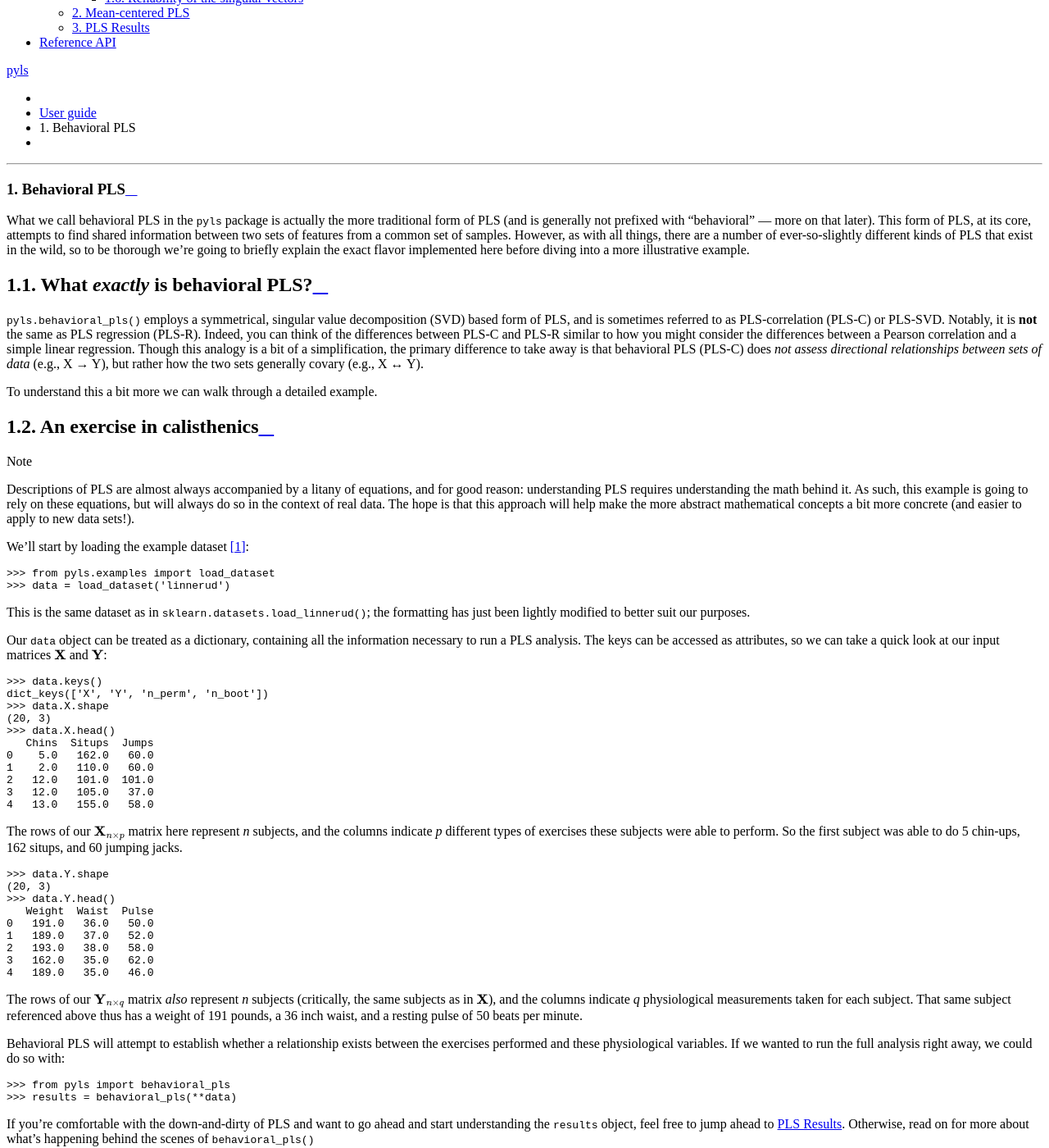
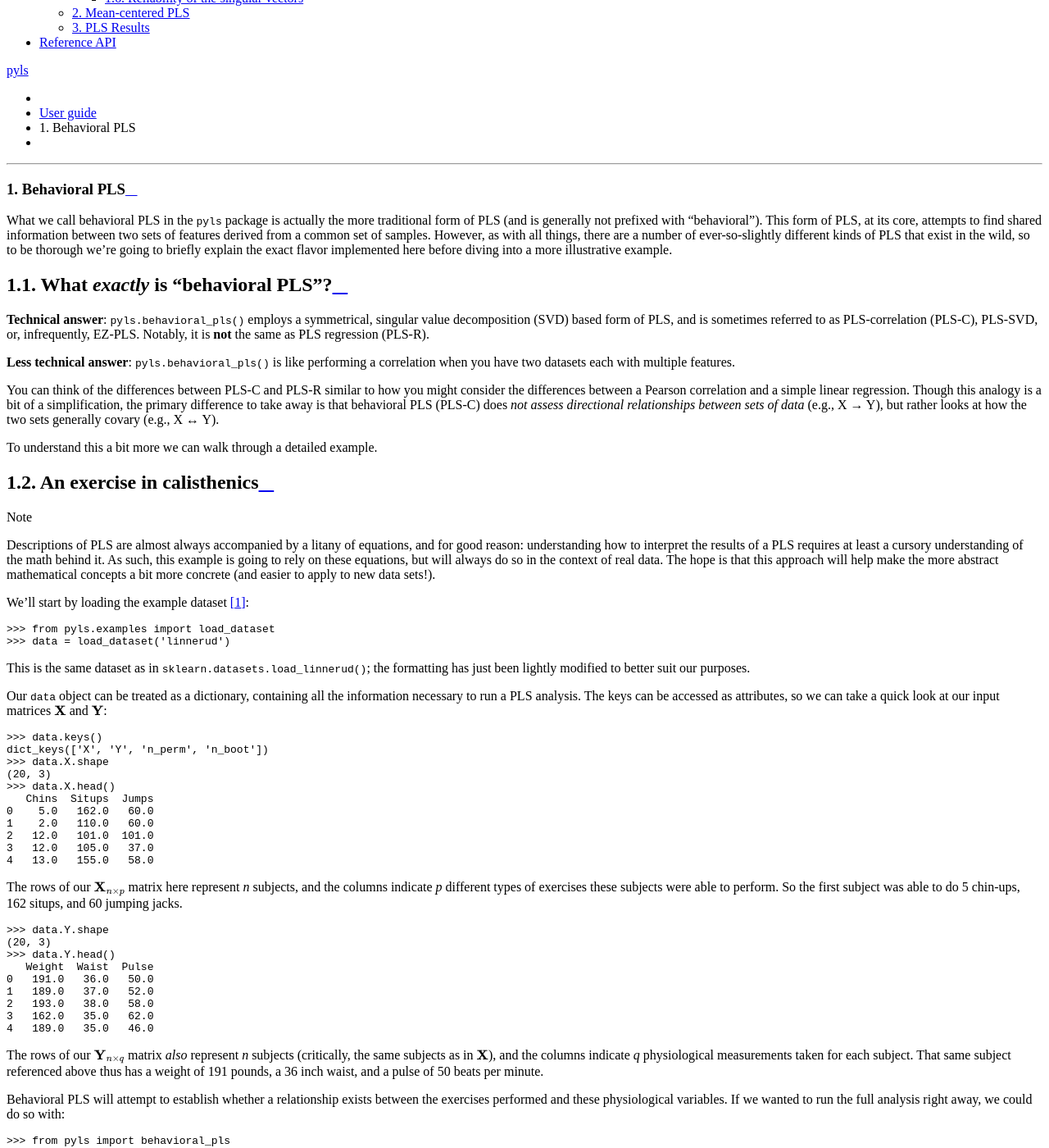
Before and after one commit to netneurolab/pypyls, a Sphinx documentation site: the page built from docs/user_guide/behavioral.rst, in a window 1280 px wide and 1400 px high, scrolled down 236 px. Shown: the whole window at 82% size. Built offline with Sphinx 7.4.7 and the Read the Docs theme 2.0.0, drawn with Linux system fonts in a browser that asks for light colours; some of the changed text lies outside the part shown.

Commit message:
[DOC] Behavioral PLS user guide update
Still very much a WIP, but...coming along to a degree?

```diff
--- a/docs/user_guide/behavioral.rst
+++ b/docs/user_guide/behavioral.rst
@@ -9,26 +9,30 @@ Behavioral PLS
 ==============
 
 What we call behavioral PLS in the ``pyls`` package is actually the more
-traditional form of PLS (and is generally not prefixed with "behavioral" ---
-more on that later). This form of PLS, at its core, attempts to find shared
-information between two sets of features from a common set of samples. However,
-as with all things, there are a number of ever-so-slightly different kinds of
-PLS that exist in the wild, so to be thorough we're going to briefly explain
-the exact flavor implemented here before diving into a more illustrative
-example.
+traditional form of PLS (and is generally not prefixed with "behavioral"). This
+form of PLS, at its core, attempts to find shared information between two sets
+of features derived from a common set of samples. However, as with all things,
+there are a number of ever-so-slightly different kinds of PLS that exist in the
+wild, so to be thorough we're going to briefly explain the exact flavor
+implemented here before diving into a more illustrative example.
 
-What *exactly* is behavioral PLS?
----------------------------------
+What *exactly* is "behavioral PLS"?
+-----------------------------------
 
-:py:func:`pyls.behavioral_pls` employs a symmetrical, singular value
-decomposition (SVD) based form of PLS, and is sometimes referred to as
-PLS-correlation (PLS-C) or PLS-SVD. Notably, it is **not** the same as PLS
-regression (PLS-R). Indeed, you can think of the differences between PLS-C and
-PLS-R similar to how you might consider the differences between a Pearson
-correlation and a simple linear regression. Though this analogy is a bit of a
-simplification, the primary difference to take away is that behavioral PLS
-(PLS-C) does *not assess directional relationships between sets of data* (e.g.,
-X → Y), but rather how the two sets generally covary (e.g., X ↔ Y).
+**Technical answer**: :py:func:`pyls.behavioral_pls` employs a symmetrical,
+singular value decomposition (SVD) based form of PLS, and is sometimes referred
+to as PLS-correlation (PLS-C), PLS-SVD, or, infrequently, EZ-PLS. Notably, it
+is **not** the same as PLS regression (PLS-R).
+
+**Less technical answer**: :py:func:`pyls.behavioral_pls` is like performing a
+correlation when you have two datasets each with multiple features.
+
+You can think of the differences between PLS-C and PLS-R similar to how you
+might consider the differences between a Pearson correlation and a simple
+linear regression. Though this analogy is a bit of a simplification, the
+primary difference to take away is that behavioral PLS (PLS-C) does *not*
+*assess directional relationships between sets of data* (e.g., X → Y), but
+rather looks at how the two sets generally covary (e.g., X ↔ Y).
 
 To understand this a bit more we can walk through a detailed example.
 
@@ -37,11 +41,12 @@ An exercise in calisthenics
 
 .. note::
     Descriptions of PLS are almost always accompanied by a litany of equations,
-    and for good reason: understanding PLS requires understanding the math
-    behind it. As such, this example is going to rely on these equations, but
-    will always do so in the context of real data. The hope is that this
-    approach will help make the more abstract mathematical concepts a bit more
-    concrete (and easier to apply to new data sets!).
+    and for good reason: understanding how to interpret the results of a PLS
+    requires at least a cursory understanding of the math behind it. As such,
+    this example is going to rely on these equations, but will always do so in
+    the context of real data. The hope is that this approach will help make the
+    more abstract mathematical concepts a bit more concrete (and easier to
+    apply to new data sets!).
 
 We'll start by loading the example dataset [1]_:
 
@@ -93,7 +98,7 @@ The rows of our :math:`\textbf{Y}_{n \times q}` matrix *also* represent *n*
 subjects (critically, the same subjects as in :math:`\textbf{X}`), and the
 columns indicate *q* physiological measurements taken for each subject. That
 same subject referenced above thus has a weight of 191 pounds, a 36 inch waist,
-and a resting pulse of 50 beats per minute.
+and a pulse of 50 beats per minute.
 
 Behavioral PLS will attempt to establish whether a relationship exists between
 the exercises performed and these physiological variables. If we wanted to run
@@ -158,6 +164,8 @@ rows of :math:`\textbf{U}` correspond to the exercises from our input matrix
 physiological measurements from our input matrix :math:`\textbf{Y}`. The
 columns of :math:`\textbf{U}` and :math:`\textbf{V}`, on the other hand,
 represent new dimensions or components that have been "discovered" in the data.
+
+<INSERT BETTER DESCRIPTION HERE>
 
 The :math:`i^{th}` columns of :math:`\textbf{U}` and :math:`\textbf{V}` weigh
 the contributions of these exercises and physiological measurements,
@@ -223,19 +231,27 @@ data matrices by the relevant singular vectors and then correlate the results:
     >>> pearsonr(XU[:, 0], YV[:, 0])
     (0.48997247845503833, 0.028304653097330421)
 
-The correlation value of this latent variable (~ ``0.49`` ) suggests that our
-interpretation of the singular vectors weights, above, is moderately true.
+The correlation value of this latent variable (~``0.49``) suggests that our
+interpretation of the singular vectors weights, above, is only *somewhat*
+accurate. We can think of this correlation (ranging from -1 to 1) as a proxy
+for the question: "how often is this interpretation of the singular vectors
+true?" Correlations closer to -1 indicate that the interpretation is largely
+inaccurate across subjects, whereas correlations closer to 1 indicate the
+interpretation is largely accurate across subjects.
 
 Latent variable significance testing
 ------------------------------------
 
-How can we check that these latent variables are significant? That is, that
-the likelihood of them explaining *this much* variance is greater than chance
-(to some prespecified alpha)?
+How can we check that these latent variables are significant? That is, how can
+we check that the likelihood of each latent variable explaining as much
+variance as it does is greater than we would expect at random?
+
+COMING SOON
 
 Reliability of the singular vectors
 -----------------------------------
 
+COMING SOON
 
 .. [1] Tenenhaus, M. (1998). La régression PLS: théorie et pratique. Editions
    technip.
```
Also changed, not shown: other parts of docs/user_guide/behavioral.rst (+6 -5 lines).
